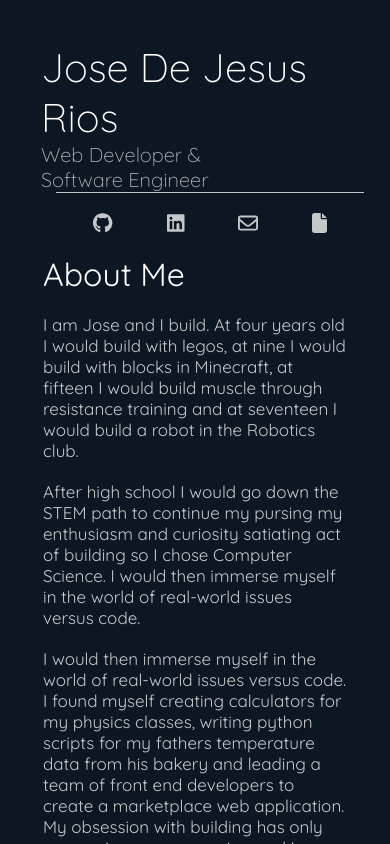
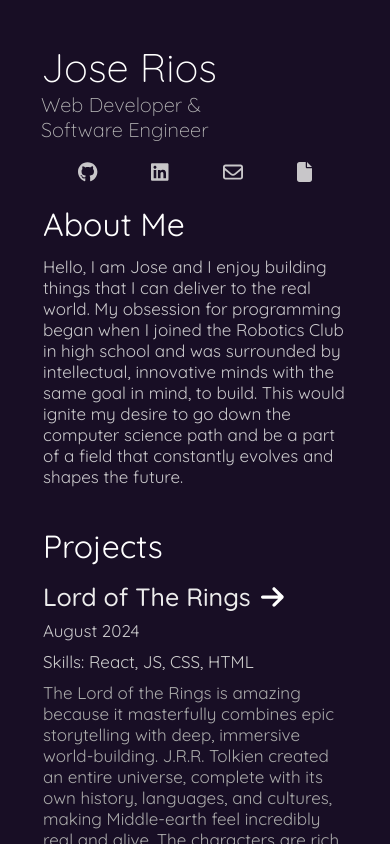
Before and after one commit to josedrios/portfolio-website, a React (Vite) app: page / in a window 390 px wide. Shown: the top 844 px of the page. Built offline with nearby package versions, Linux system fonts and the light colour scheme; the HTML template or start-up script is replaced by a standard one.

Commit message:
Added responsive css to multiple sections, added view more projects button as well

```diff
--- a/src/App.jsx
+++ b/src/App.jsx
@@ -7,10 +7,7 @@ import { faGit, faGithub, faLinkedin } from '@fortawesome/free-brands-svg-icons'
 import { faEnvelope } from '@fortawesome/free-regular-svg-icons';
 import { faCheck } from '@fortawesome/free-solid-svg-icons/faCheck';
 
-const aboutMeP1 = "I am Jose and I build. At four years old  I would build with legos, at nine I would build with blocks in Minecraft, at fifteen I would build muscle through resistance training and at seventeen I would build a robot in the Robotics club."
-const aboutMeP2 = "After high school I would go down the STEM path to continue my pursing my enthusiasm and curiosity satiating act of building so I chose Computer Science. I would then immerse myself in the world of real-world issues versus code. "
-const aboutMeP3 = "I would then immerse myself in the world of real-world issues versus code. I found myself creating calculators for my physics classes, writing python scripts for my fathers temperature data from his bakery and leading a team of front end developers to create a marketplace web application. My obsession with building has only grown since programming and I am always eager to express my skills and excitement to the world."
-
+const aboutMe = "Hello, I am Jose and I enjoy building things that I can deliver to the real world. My obsession for programming began when I joined the Robotics Club in high school and was surrounded by intellectual, innovative minds with the same goal in mind, to build. This would ignite my desire to go down the computer science path and be a part of a field that constantly evolves and shapes the future. "
 // NOTE: When using bold text for a phrase, reference bold-text id (SASS)
 
 const projects = [
@@ -139,6 +136,7 @@ function App() {
         <header id="header-container">
           <div>
             <h1 class='fullname-title' id='longname'>Jose De Jesus Rios</h1>
+            <h1 class='fullname-title' id='shortname'>Jose Rios</h1>
             <h2 id='job-title'>Web&nbsp;Developer & Software&nbsp;Engineer</h2>
           </div>
           <nav>
@@ -181,9 +179,7 @@ function App() {
         <main id="content-container">
           <div className='content-item' id='about-me-section'>
             <h1 id='about-me' className='content-item-header'>About Me</h1>
-            <p className='content-item-body'>{aboutMeP1}</p>
-            <p className='content-item-body'>{aboutMeP2}</p>
-            <p className='content-item-body'>{aboutMeP3}</p>
+            <p className='content-item-body'>{aboutMe}</p>
           </div>
           <div id='project-section' className='content-item'>
             <h1 className='content-item-header' id='project-content-header'>Projects</h1>
@@ -203,13 +199,14 @@ function App() {
             ))}
             </div>
           </div>
+          <button id='view-all-projects'>View All Projects</button>
           <div className='content-item' id='contact-item-container'>
             <h1 id='contact-section' className='content-item-header'>Contact</h1>
               <div className="contact-info-item">
                 <div className='contact-item-header'>Email: </div>
                 <div className="contact-item-content">
                   <div id='email-contact-container' onClick={() => handleCopyText('copy-icon-contact', 'check-icon-contact')}>
-                    josederios@outlook.com
+                    josederios<br id="responsive-email-snap"/>@outlook.com
                     <FontAwesomeIcon className='icon' id='copy-icon-contact' icon={faClipboard} />
                     <FontAwesomeIcon className="icon" id='check-icon-contact' icon={faClipboardCheck} title='Email'/>
                   </div>
--- a/src/styles/abstracts/_variables.scss
+++ b/src/styles/abstracts/_variables.scss
@@ -1,5 +1,6 @@
 // Color Variables
-$main-bg: #0d1623;
+//$main-bg: #0d1623;
+$main-bg: #180e25;
 $header-color: white;
 $unchosen-white: rgba(226, 226, 226, 0.871);
 $project-header: rgb(220, 219, 219, 1);
--- a/src/styles/layout/_contact-item.scss
+++ b/src/styles/layout/_contact-item.scss
@@ -34,9 +34,6 @@
     transition: opacity 0.3s ease;
 }
 
-
-
-
 .contact-item-content {
     justify-content: end;
     color: $unchosen-white;
@@ -72,3 +69,13 @@
         color: white;
     }
 }
+
+#responsive-email-snap {
+    display: none;
+}
+
+@media(max-width: 275px) {
+    #responsive-email-snap {
+        display: inline;
+    }
+}
--- a/src/styles/layout/_content-item.scss
+++ b/src/styles/layout/_content-item.scss
@@ -13,7 +13,7 @@
 }
 
 #about-me-section > * {
-   padding-bottom: 20px;
+   padding-bottom: 12px;
 }
 
 #about-me-section > *:last-child {
--- a/src/styles/layout/_header.scss
+++ b/src/styles/layout/_header.scss
@@ -43,7 +43,7 @@ nav {
     max-width: 400px;
     margin-right: 20px;
     transition: border 0.175s ease;
-    padding: 20px 15px;
+    padding: 20px 15px 20px 0px;
     text-wrap: nowrap;
 
     a {
@@ -81,10 +81,8 @@ nav {
 
 @media (max-width: 970px){
     #links-section{
-        margin: auto;
-        max-width: 500px;
+        max-width: 355px;
         padding: 20px 10px;
-        border-top: 0.1rem solid $unchosen-white;
     }
 }
 
@@ -97,6 +95,12 @@ nav {
             }
         }
     }
+
+    #longname {
+        display: none;
+    }
+
+    #shortname {
+        display: inline;
+    }
 }
-
-// HIDE NAV BAR AT CERTAIN HEIGHT
--- a/src/styles/layout/_layout.scss
+++ b/src/styles/layout/_layout.scss
@@ -29,6 +29,7 @@ main {
 }
 
 #copyright-section {
+    margin-top: 15px;
     font-family: $catalogue-font;
     font-weight: 500;
     text-align: center;
@@ -54,8 +55,7 @@ main {
 
     header {
         position: static;
-        height: 250px;
-        min-height: 250px;
+        height: 200px;
     }
 
     main {
@@ -66,7 +66,7 @@ main {
         display: none;
     }
 
-    #links-section{
-        margin-left: 5% !important;
+    #copyright-section {
+        margin-bottom: 35px;
     }
 }
--- a/src/styles/layout/_project-item.scss
+++ b/src/styles/layout/_project-item.scss
@@ -56,3 +56,21 @@
 .project-summary{
     color: #A9A9A9;
 }
+
+#view-all-projects {
+    margin: auto;
+    margin-bottom: 35px;
+    padding: 10px 20px;
+    font-family: $catalogue-font;
+    background-color: transparent;
+    border-radius: 100px;
+    border: 1px solid white;
+    color: white;
+    transition: 0.15s;
+}
+
+#view-all-projects:hover {
+    background-color: rgba(0, 0, 0, 0.3);
+    mix-blend-mode: difference;
+    cursor: pointer;
+}
```
